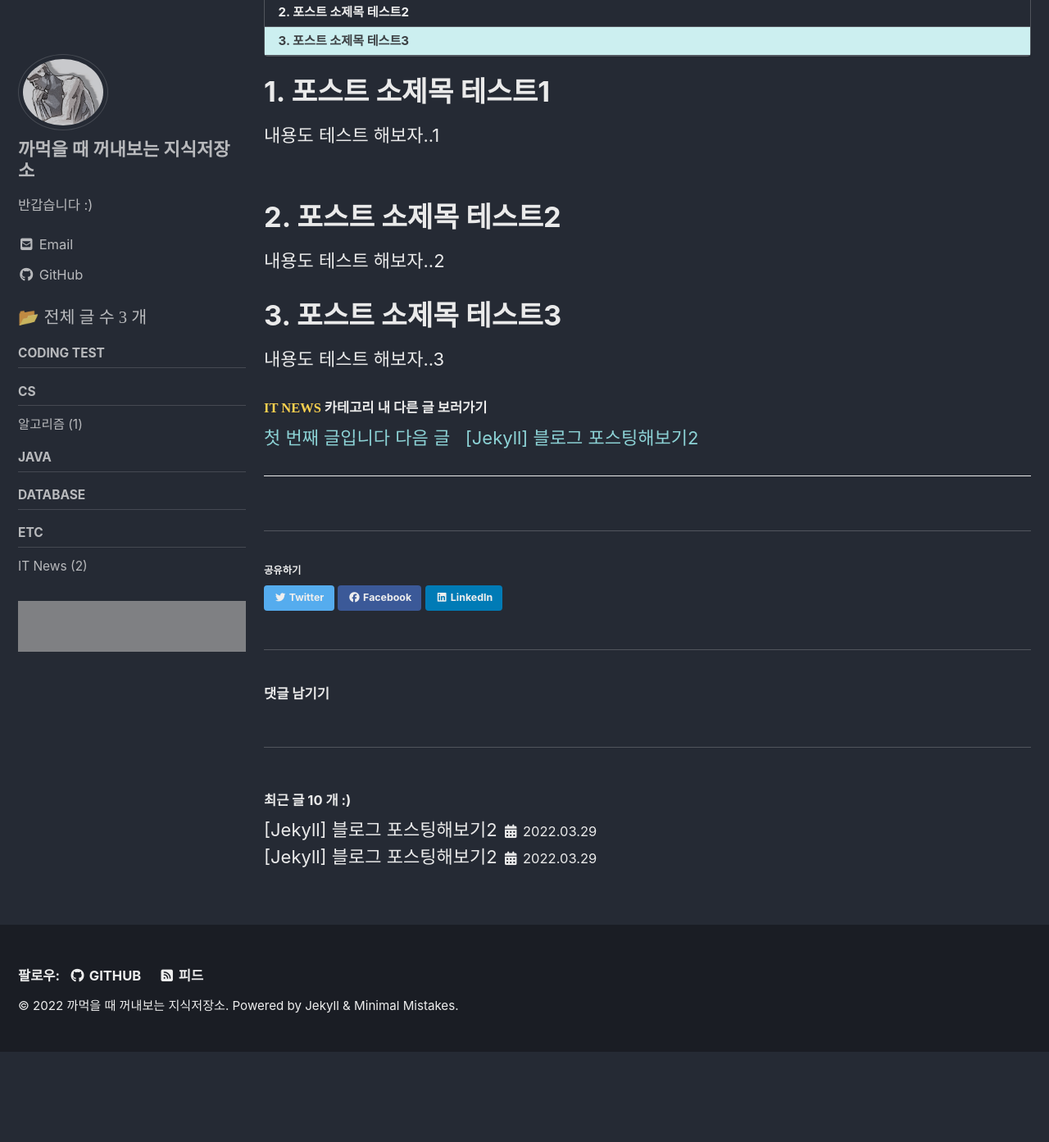
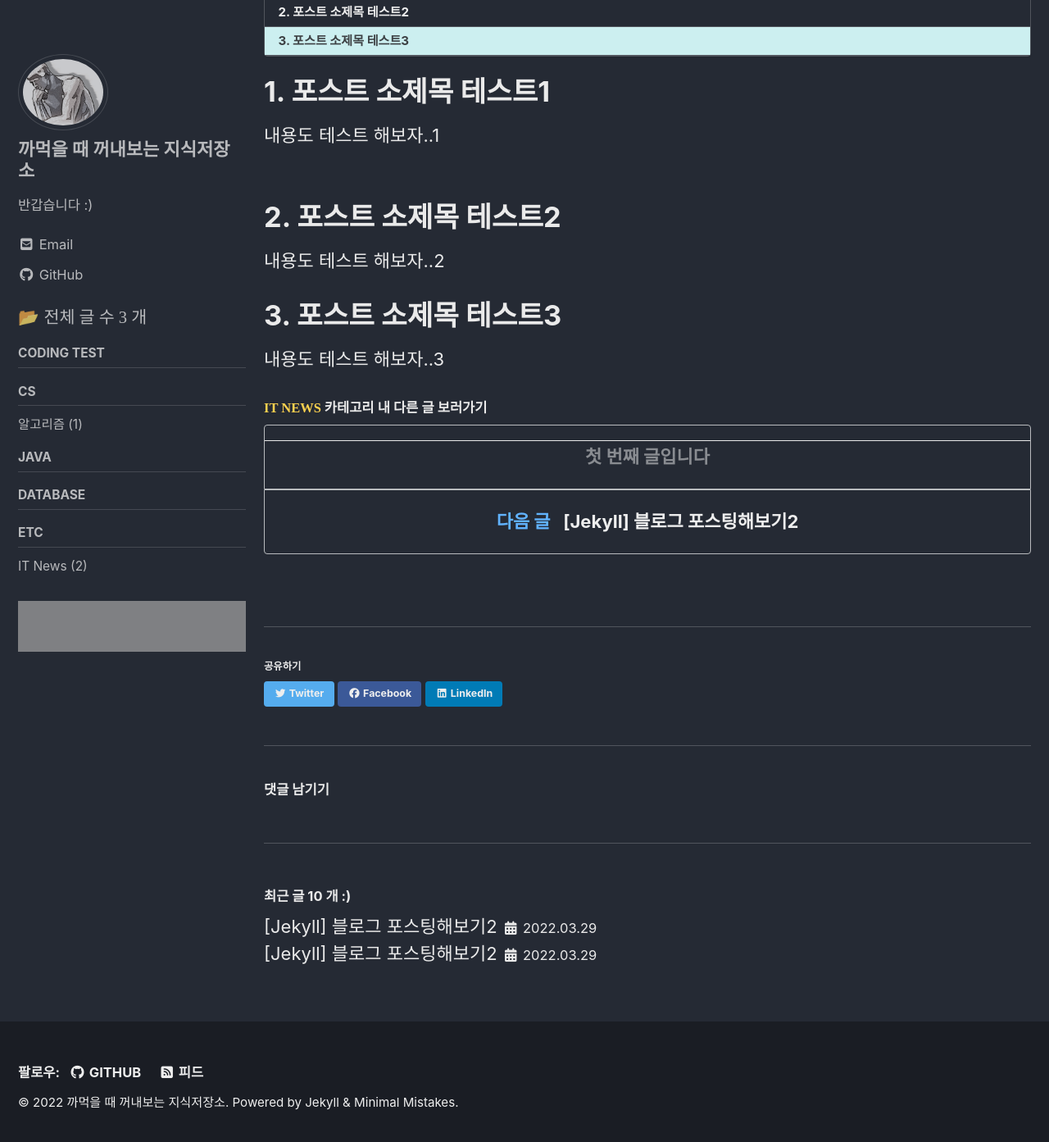
Before and after one commit to hi-june/hi-june.github.io, a Jekyll site: the page built from _posts/2022-03-27-my-first-post.md, in a window 1280 px wide and 1400 px high, scrolled down 399 px. Shown: the top 1393 px of the window at 82% size. Built offline with Jekyll 4.4.1, drawn with Linux system fonts in a browser that asks for light colours; cached includes are drawn as plain includes; nearby versions of some CDN libraries; some web fonts are replaced; comment, search, counter and statistics services are not loaded; before the commit the page ends 1682 px from its top, so only the background shows below that; grey boxes are pictures that could not be loaded.

Commit message:
카테고리 내 글 이동

```diff
--- a/_sass/minimal-mistakes/_navigation.scss
+++ b/_sass/minimal-mistakes/_navigation.scss
@@ -116,38 +116,63 @@
       }
     }
   }
+}
+
+.pagination_prev_next {
+  @include clearfix();
+  float: left;
+  width: 100%;
 
   /* next/previous buttons */
   &--pager {
+    margin-top: 0em;
+    padding-top: 0em;
     display: block;
     padding: 1em 2em;
-    float: left;
-    width: 50%;
+    //float: left;
+    width: 100%;
     font-family: $sans-serif;
     font-size: $type-size-5;
     font-weight: bold;
     text-align: center;
     text-decoration: none;
     color: $muted-text-color;
-    border: 1px solid mix(#000, $border-color, 25%);
+    border: 1px solid mix(#fff, $border-color, 60%);
     border-radius: $border-radius;
+
+    .prev_next {
+      font-family: $sans-serif;
+      color:#61b3ff;
+    }
 
     &:hover {
       @include yiq-contrasted($muted-text-color);
     }
 
     &:first-child {
-      border-top-right-radius: 0;
+      border-bottom-left-radius: 0;
       border-bottom-right-radius: 0;
     }
 
     &:last-child {
-      margin-left: -1px;
+      //margin-left: -1px;
+      margin-bottom: 1em;
       border-top-left-radius: 0;
-      border-bottom-left-radius: 0;
+      border-top-right-radius: 0;
     }
 
-    &.disabled {
+    &.disabled-first-child {
+    border-bottom-left-radius: 0;
+    border-bottom-right-radius: 0;
+      color: rgba($muted-text-color, 0.5);
+      pointer-events: none;
+      cursor: not-allowed;
+    }
+
+    &.disabled-last-child {
+      margin-bottom: 1em;
+      border-top-left-radius: 0;
+      border-top-right-radius: 0;
       color: rgba($muted-text-color, 0.5);
       pointer-events: none;
       cursor: not-allowed;
@@ -184,8 +209,8 @@
     margin: 0 1rem;
     color: $masthead-link-color;
     text-decoration: none;
-    -webkit-transition: none;
-    transition: none;
+    //-webkit-transition: none;
+    //transition: none;
 
     &:hover {
       color: $masthead-link-color-hover;
```
